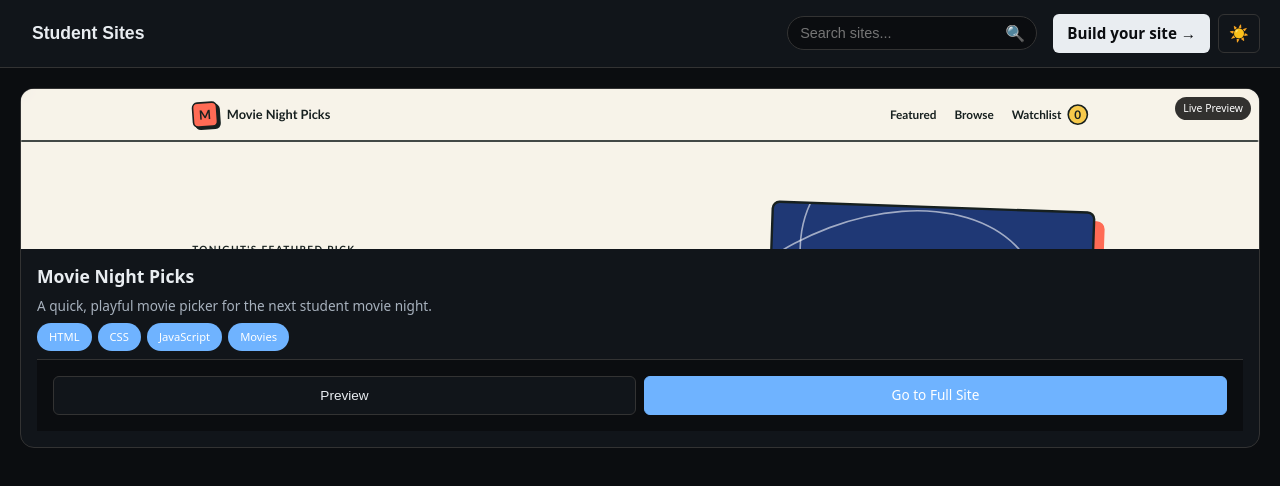
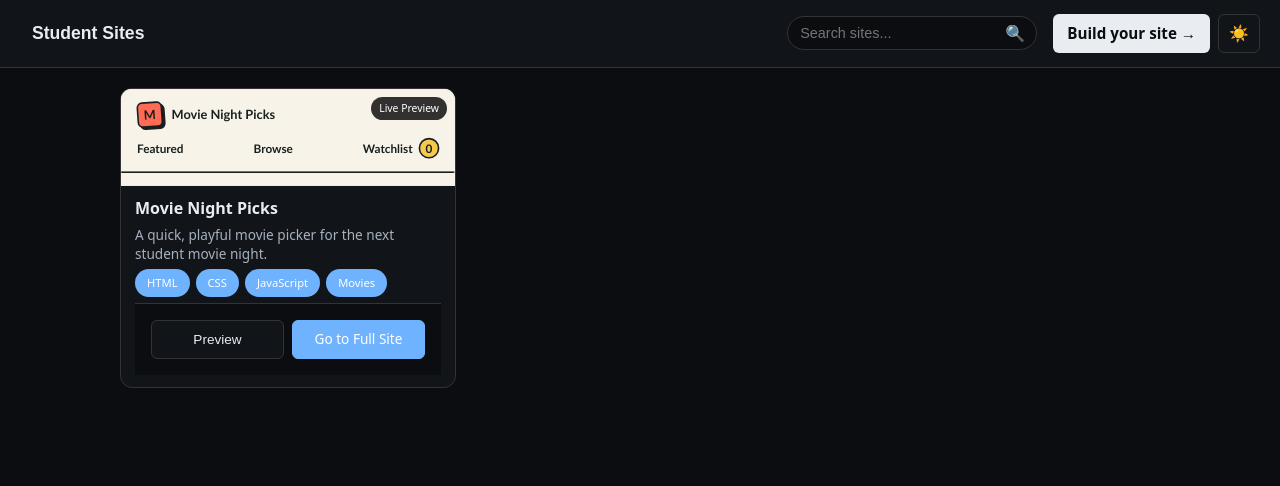
Before and after one commit to achakerian/student-sites, a plain HTML site: page index.html in a window 1280 px wide. Drawn offline with Linux system fonts and the light colour scheme.

Commit message:
Index grid: three fixed columns with smaller cards

```diff
--- a/styles.css
+++ b/styles.css
@@ -184,16 +184,26 @@ header .brand:hover {
 
 .grid {
   display: grid;
-  grid-template-columns: repeat(auto-fit, minmax(280px, 1fr));
-  gap: 20px;
+  grid-template-columns: repeat(3, 1fr);
+  gap: 16px;
   list-style: none;
+  max-width: 1040px;
+  margin: 0 auto;
+}
+
+@media (max-width: 900px) {
+  .grid { grid-template-columns: repeat(2, 1fr); }
+}
+
+@media (max-width: 560px) {
+  .grid { grid-template-columns: 1fr; }
 }
 
 .card {
   background: var(--panel);
   border: 1px solid var(--border);
-  border-radius: 14px;
-  height: 360px;
+  border-radius: 12px;
+  height: 300px;
   display: flex;
   flex-direction: column;
   transition: transform 0.2s ease, box-shadow 0.2s ease;
@@ -205,15 +215,15 @@ header .brand:hover {
 }
 
 .card-content {
-  padding: 16px;
+  padding: 12px 14px;
   display: flex;
   flex-direction: column;
-  gap: 8px;
+  gap: 6px;
   flex: 1;
 }
 
 .card h3 {
-  font-size: 1.1rem;
+  font-size: 1rem;
   margin: 0;
   line-height: 1.3;
 }
@@ -221,7 +231,7 @@ header .brand:hover {
 /* Card styling */
 .card-thumbnail {
   width: 100%;
-  height: 160px;
+  height: 140px;
   overflow: hidden;
   background: var(--bg);
   display: flex;
```
